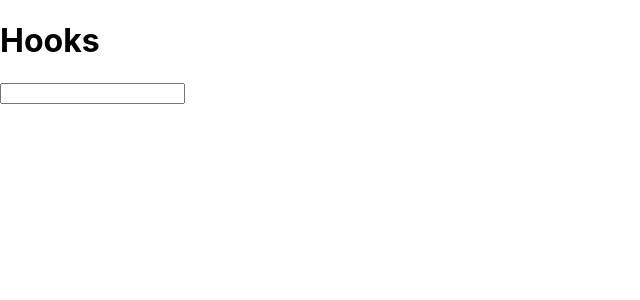
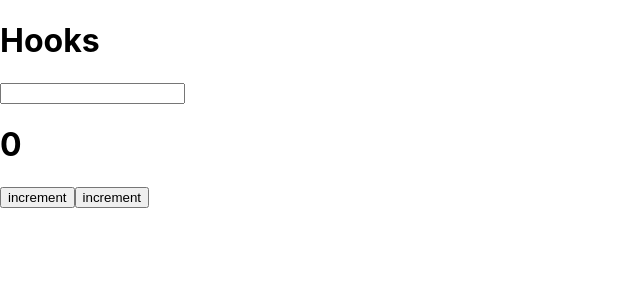
Before and after one commit to Ssharma0355/react-interview-vvip, a React (Create React App) app: page / in a window 1280 px wide. Shown: the top 300 px of the page, without its empty margins (0-640 px from the left). Built offline with nearby package versions, Linux system fonts and the light colour scheme.

Commit message:
life cycle method in class component

```diff
--- a/src/App.js
+++ b/src/App.js
@@ -4,6 +4,7 @@ import MainContext from './hooks/contextapi/MainContext'
 import UserList from './apicalls/UserList'
 import axios from "axios"
 import SearchFeature from './debounce/SearchFeature'
+import Life from './lifecyclemethod/Life'
 
 const App = () => {
   const[state, setState] = useState(false)
@@ -24,6 +25,8 @@ const App = () => {
       </h1>
       <UserList /> */}
       <SearchFeature />
+      {/* this is class component */}
+      <Life />
 
     </div>
   )
--- /dev/null
+++ b/src/lifecyclemethod/Life.jsx
@@ -0,0 +1,30 @@
+import React, { Component } from 'react'
+
+export default class Life extends Component {
+
+    // if we want to intialize this before render we make a constructor
+    constructor(){
+        super();
+        this.state={
+            count:0,
+        }
+    }
+    componentDidMount(){
+        console.log("component did mount this will come from 1st when rendered")
+    }
+     increment() {
+        console.log("clicked")
+        this.setState({count: this.state.count + 1});
+    }
+  render() {
+    return (
+      <div>
+        <h1>{this.state.count}</h1>
+        {/* arrow fn to increment */}
+        <button onClick={()=>{this.increment()}}>increment</button>
+        {/* bind method to access this to increment */}
+        <button onClick={this.increment.bind(this)}>increment</button>
+      </div>
+    )
+  }
+}
```
